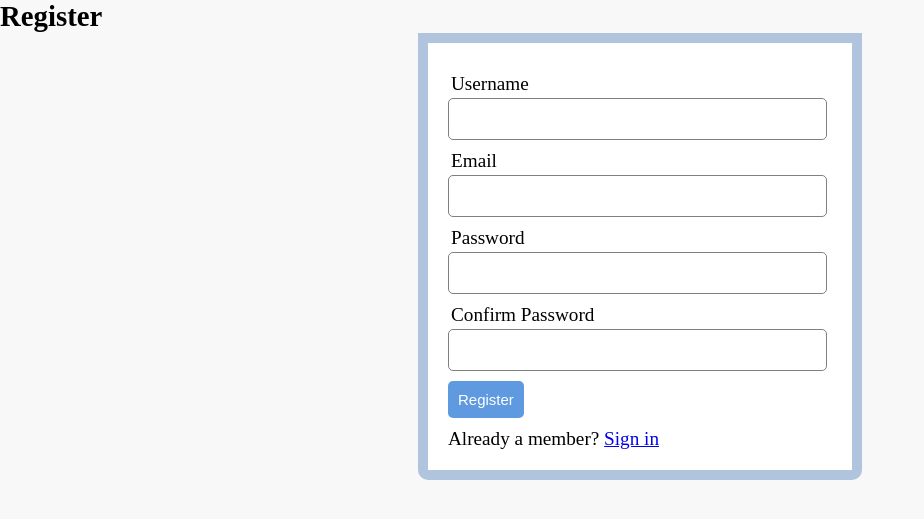
After one commit to phopha/sunny-smart-farm, a PHP site: page /regis/registerTest.php in a window 1280 px wide. The commit adds this page. Shown: the top 519 px of the page, without its empty margins (0-924 px from the left). Run offline with PHP 8.4, Linux system fonts and the light colour scheme.

Commit message:
login update

```diff
--- a/logInput.php
+++ b/logInput.php
@@ -1,5 +1,6 @@
 <?php
-    $email = $_POST['Username'];
-    echo $email ;
+    $user = $_POST['Username'];
+    $pass = $_POST['Password'];
+    echo $user ;
 
 ?>
--- /dev/null
+++ b/regis/errors.php
@@ -0,0 +1,9 @@
+<?php $errors = array(); ?>
+
+<?php if(count($errors) > 0) : ?>
+    <div class = "error">
+        <?php foreach ($errors as $eror) : ?>
+            <p><?php echo $eror ?></p>
+        <?php endforeach ?>
+    </div>
+<?php endif ?>
--- /dev/null
+++ b/regis/registerTest.php
@@ -0,0 +1,58 @@
+<?php
+    session_start();
+    include('server.php');
+?>
+<!DOCTYPE html>
+<html lang = "en">
+    <head>
+        <meta charset = "UTF-8">
+        <meta name = "viewport" lcontent = "width = device-width, initial_scale = 1.0">
+        <title>Registration Page</title>
+
+        <link rel = "stylesheet" href = "style.css">
+
+    </head>
+    <body>
+        <div class="header">
+            <h2>Register</h2>
+        </div>
+
+        <form action = "register_db.php" method = "post">
+            <?php include('errors.php'); ?>
+            <form action = "login_db.php" method = "post">
+            <?php if(isset($_SESSION['error'])) : ?>
+                <div class = "error">
+                    <h3>
+                        <?php
+                            echo $_SESSION['error'];
+                            unset($_SESSION['error']);
+                        ?>
+                    </h3>
+                </div>
+            <?php endif ?>
+
+            <div class="input-group">
+                <label for = "username">Username</label>
+                <input type = "text" name = "username">
+            </div>
+            <div class="input-group">
+                <label for = "email">Email</label>
+                <input type = "email" name = "email">
+            </div>
+            <div class="input-group">
+                <label for = "password_1">Password</label>
+                <input type = "password" name = "password_1">
+            </div>
+            <div class="input-group">
+                <label for = "password_2">Confirm Password</label>
+                <input type = "password" name = "password_2">
+            </div>
+            <div class="input-group">
+                <button type = "submit" name = "reg_user" class = "btn">Register</button>
+            </div>
+            <p>Already a member? <a href = "login.php">Sign in</a></p>
+        </form>
+    </body>
+
+
+</html>
--- /dev/null
+++ b/regis/server.php
@@ -0,0 +1,15 @@
+<?php
+     $servername = "localhost";
+     $username = "root";
+     $password = "";
+     $dbname = "register_db";
+
+     //Create Connection
+     $conn = mysqli_connect($servername, $username, $password, $dbname);
+
+     //Check connection
+     if(!$conn){
+        die("Connection failed" . mysqli_connect_error());
+     }
+
+?>
--- /dev/null
+++ b/regis/style.css
@@ -0,0 +1,97 @@
+* {
+    margin: 0;
+    padding: 0;
+}
+
+body {
+    font-size: 120%;
+    background: #f8f8f8;
+}
+/* h2 {
+    width: 30%;
+    margin: 50px auto 0px;
+    color: white;
+    background: #5f9ea0;
+    text-align: center;
+    border-bottom: none;
+    border-radius: 10px 10px 0px 0px;
+    padding: 20px;
+} */
+
+/* .header{
+    width: 30%;
+    margin: 50px auto 0px;
+    color: white;
+    background: #5f9ea0;
+    text-align: center;
+    border-bottom: none;
+    border-radius: 10px 10px 0px 0px;
+    padding: 20px;
+} */
+
+form{
+   width: 30%;
+   margin: 0 auto;
+   padding: 20px;
+   border: 10px solid #b0c4de;
+   background: white;
+   border-radius: 0px 0px 10px 10px;
+}
+.homeheader{
+   text-align: center;
+   font-size: 5rem;
+}
+.content{
+   text-align: center;
+   padding-top: 3rem;
+   width: 100%;
+   background: red;
+   height: 100;
+}
+
+.input-group {
+    margin: 10px 0px 10px 0px;
+}
+
+.input-group label {
+    display: block;
+    text-align: left;
+    margin: 3px;
+}
+
+.input-group input {
+    height: 30px;
+    width: 93%;
+    padding: 5px 10px;
+    font-size: 16px;
+    border-radius: 5px;
+    border: 1px solid gray;
+
+}
+
+.btn {
+    padding: 10px;
+    font-size: 15px;
+    color: white;
+    background: #5f9ae0;
+    border: none;
+    border-radius: 5px;
+}
+
+.error{
+    width: 92%;
+    margin: 0px auto;
+    padding: 10px;
+    border: 1px solid #a94442;
+    color: #a94442;
+    background: #f2dede;
+    border-radius: 5px;
+    text-align: left;
+}
+
+.success {
+    color: #3c763d;
+    background: #dff9db;
+    border: 1px solid #3c763d;
+    margin-bottom: 20px;
+}
--- a/stylish.css
+++ b/stylish.css
@@ -242,9 +242,8 @@ form{
     display: flex;
     flex-direction: row;
     color: white;
-    background-image: url("../public/images/smartfarm.jpg");
+    background-image: url("./public/images/smartfarm.png");
     background-size: 100%;
-    filter: brightness(75%),contrast(2000%),;
 }
 h1{
     align-self: center;
```
Also changed, not shown: article.php (renamed from article.html, +5 -5 lines), dashboard.php (renamed from dashboard.html, +5 -5 lines), index.php (renamed from index.html, +5 -5 lines), login.php (renamed from login.html, +12 -12 lines), regis/index.php (added, +51 -0 lines), regis/loginTest.php (added, +49 -0 lines), regis/login_db.php (added, +30 -0 lines), regis/register_db.php (added, +56 -0 lines), store.php (renamed from store.html, +5 -5 lines), public/images/smartfarm.png (added).
